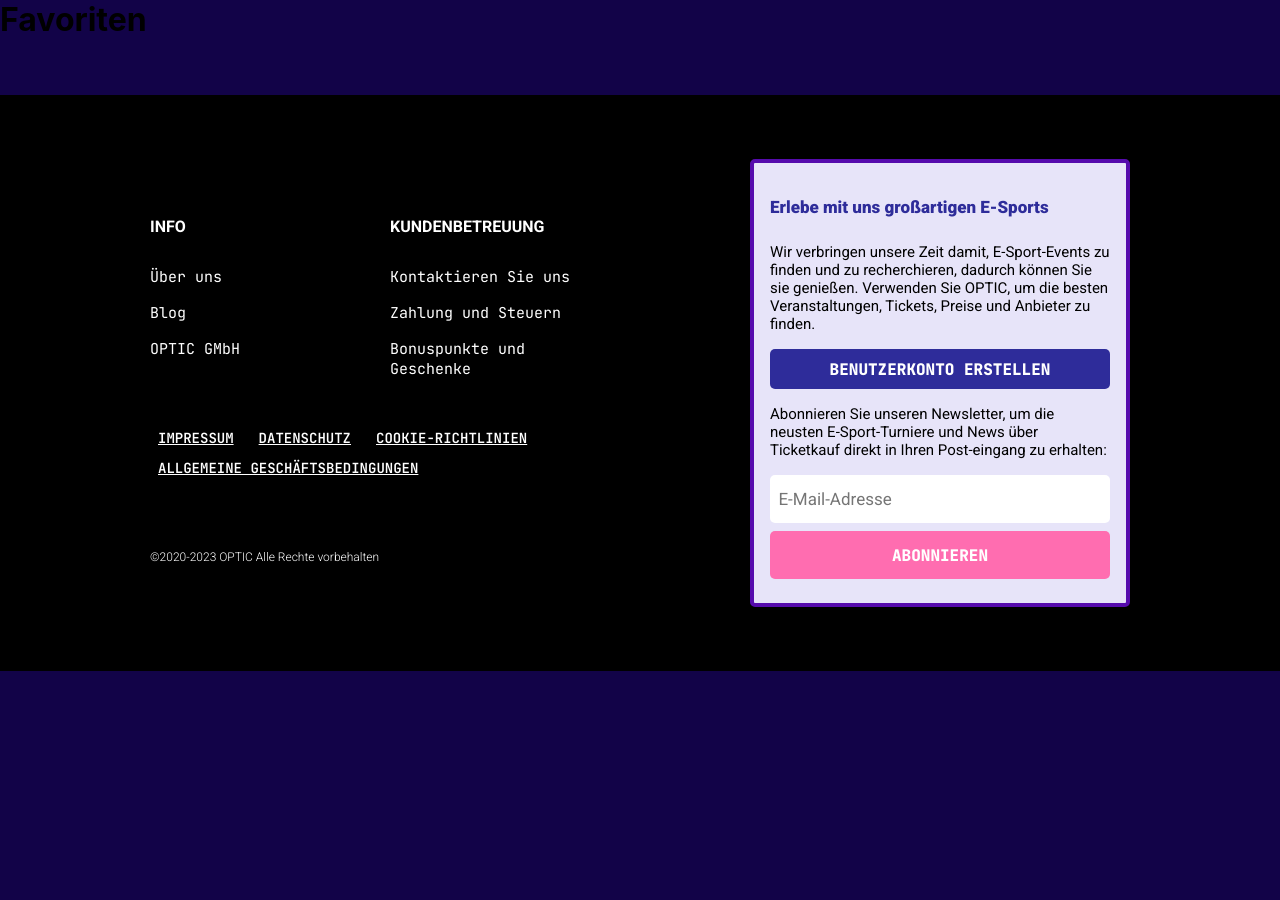
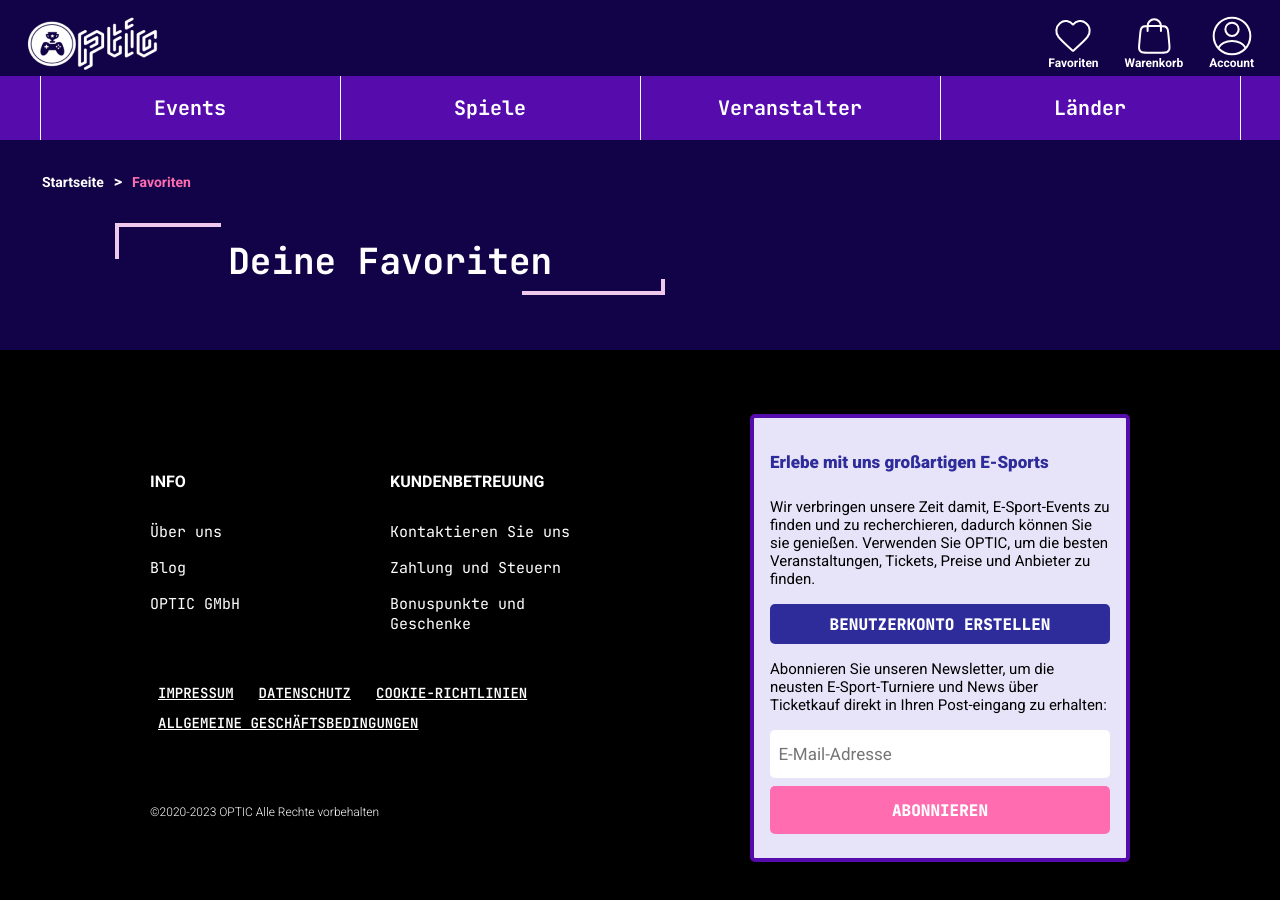
Before and after one commit to kpertek/frontend-optic, a React (Create React App) app: page /startseite/favoriten in a window 1280 px wide. Shown: the top 900 px of the page. Before the commit the page ends 800 px from the top, so only its background shows below. Built offline with nearby package versions, Linux system fonts and the light colour scheme.

Commit message:
Bewertung hinzugefügt

```diff
--- a/package.json
+++ b/package.json
@@ -9,6 +9,7 @@
     "axios": "^1.4.0",
     "react": "^18.2.0",
     "react-dom": "^18.2.0",
+    "react-icons": "^4.10.1",
     "react-router-dom": "^6.13.0",
     "react-scripts": "5.0.1",
     "react-scroll": "^1.8.9",
--- a/src/Components/Stationary/Pages/Favoriten.js
+++ b/src/Components/Stationary/Pages/Favoriten.js
@@ -1,7 +1,20 @@
+import './Pages.css';
+import NavIconGroup from "../Navigation/NavIconGroup";
+import Navbar from "../Navigation/Navbar";
+import Breadcrumbs from "../Navigation/Breadcrumbs";
+import Headline from "../Navigation/Headline";
+
 export default function Favoriten() {
     return (
         <>
-            <h1>Favoriten</h1>
+            <NavIconGroup showBackground = {false}/>
+            <Navbar />
+            <Breadcrumbs />
+            <div className="content">
+                <div className="singlePageInnerContainer">
+                    <Headline text="Deine Favoriten" />
+                </div>
+            </div>
         </>
     )
 }
--- a/src/Components/Stationary/Pages/Warenkorb.js
+++ b/src/Components/Stationary/Pages/Warenkorb.js
@@ -1,4 +1,3 @@
-import './Pages.css';
 import './Pages.css';
 import ZurKasse from "../Kasse/ZurKasse";
 import Headline from "../Navigation/Headline";
--- a/src/index.css
+++ b/src/index.css
@@ -16,6 +16,7 @@ code {
 :root {
   --bgColor:#120348;
   --primePink: #FF6DB0;
+  --primePink2: rgba(255, 109, 176, 0.6);
   --primeBlue: #2E2C9A;
   --secWhite: #fff;
   --secRose: #EEC8ED;
```
Also changed, not shown: src/Components/Stationary/Bewertung/SterneBewertung.css (added, +7 -0 lines), src/Components/Stationary/Bewertung/SterneBewertung.js (added, +33 -0 lines), 1 other file (tests, documents, lock files or other folders).
